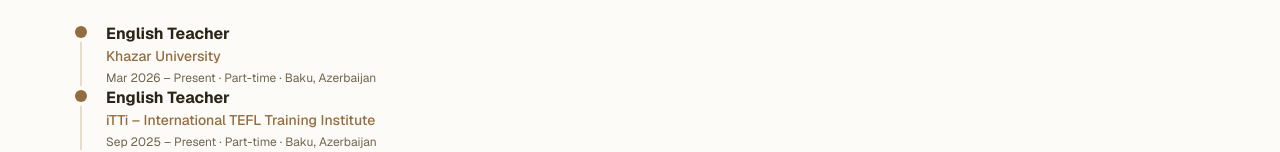
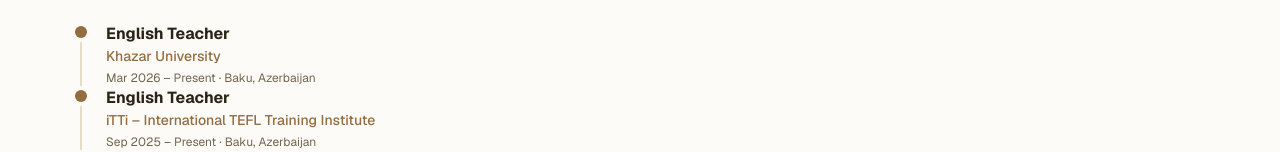
Before and after one commit to yasinabbaszada-ux/english-teacher, a Next.js app: page /en/about in a window 1280 px wide. Shown: the part 787-939 px from the top of the page. Built offline with nearby package versions, Linux system fonts and the light colour scheme; no server answers; the database is empty.

Commit message:
Haqqımda: iş növü silindi, azərbaycanca Xəzər Universiteti
Co-Authored-By: Claude Opus 4.8 <noreply@anthropic.com>

```diff
--- a/src/app/[locale]/about/page.tsx
+++ b/src/app/[locale]/about/page.tsx
@@ -41,21 +41,18 @@ export default async function AboutPage({
   const experience = [
     {
       role: az ? "İngilis dili müəllimi" : "English Teacher",
-      company: "Khazar University",
+      company: az ? "Xəzər Universiteti" : "Khazar University",
       period: az ? "Mart 2026 – indi" : "Mar 2026 – Present",
-      type: az ? "Yarımştat" : "Part-time",
     },
     {
       role: az ? "İngilis dili müəllimi" : "English Teacher",
       company: "iTTi – International TEFL Training Institute",
       period: az ? "Sentyabr 2025 – indi" : "Sep 2025 – Present",
-      type: az ? "Yarımştat" : "Part-time",
     },
     {
       role: az ? "İngilis dili müəllimi" : "General English Teacher",
       company: "VIP Academy",
       period: az ? "Sentyabr 2023 – indi" : "Sep 2023 – Present",
-      type: az ? "Tamştat" : "Full-time",
     },
     {
       role: az
@@ -65,7 +62,6 @@ export default async function AboutPage({
         ? "Azərbaycan Dillər Universiteti"
         : "Azerbaijan University of Languages",
       period: az ? "Fevral 2025 – May 2025" : "Feb 2025 – May 2025",
-      type: az ? "Müqavilə" : "Contract",
     },
   ];
 
@@ -157,7 +153,7 @@ export default async function AboutPage({
                 <h3 className="font-bold">{e.role}</h3>
                 <p className="text-sm font-medium text-primary">{e.company}</p>
                 <p className="mt-1 text-xs text-muted">
-                  {e.period} · {e.type} · {location}
+                  {e.period} · {location}
                 </p>
               </div>
             </Reveal>
```
